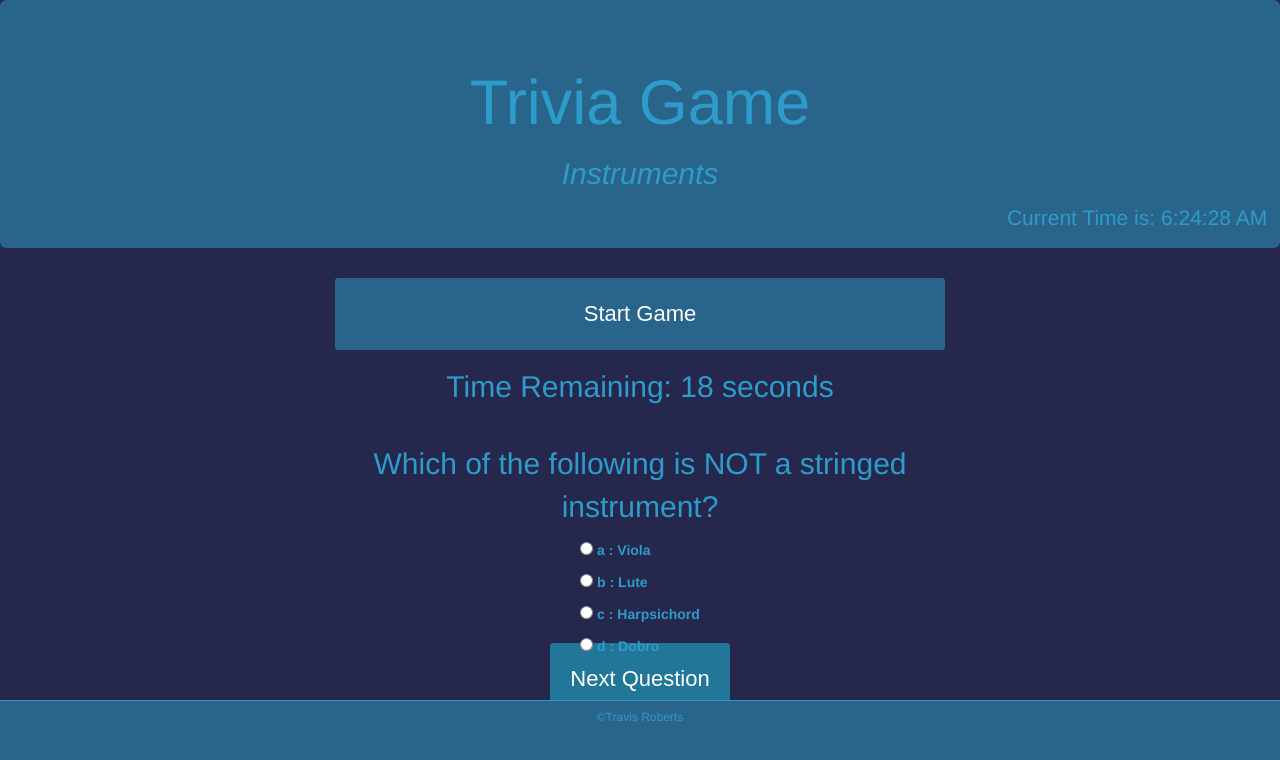
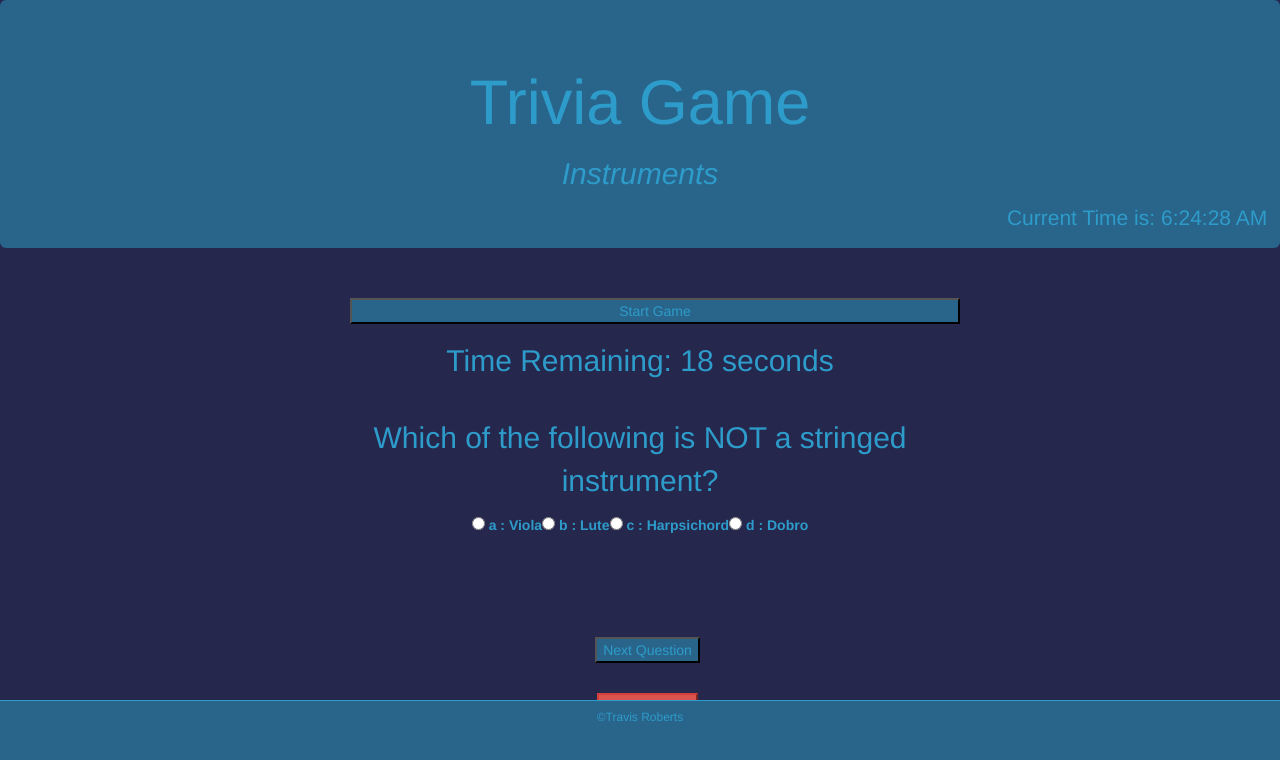
Before and after one commit to trobe026/TriviaGame, a plain HTML site: page index.html in a window 1280 px wide. Both pictures are taken after a click on the button "Start Game". Drawn offline with nearby package versions, Linux system fonts and the light colour scheme.

Commit message:
still a mess

```diff
--- a/assets/css/style.css
+++ b/assets/css/style.css
@@ -14,22 +14,15 @@ html, body{
   text-align: left;
   display: inline-block;
 }
-.answers label{
-  display: block;
+
+button {
+  margin-top: 20px;
+  margin-left: 15px;
+  background-color: #29648A;
+  /*display: block;*/
   margin-bottom: 10px;
 }
 
-button{
-  font-family: 'Work Sans', sans-serif;
-    font-size: 22px;
-    background-color: #279;
-    color: #fff;
-    border: 0px;
-    border-radius: 3px;
-    padding: 20px;
-    cursor: pointer;
-    margin-bottom: 20px;
-}
 button:hover{
     background-color: #38a;
 }
--- a/assets/javascript/app.js
+++ b/assets/javascript/app.js
@@ -45,19 +45,12 @@ var questions = [
 ];
 
 // display quiz questions
-
   function buildQuiz() {
-    // we'll need a place to store the HTML output
     var output = [];
 
-    // for each question...
     questions.forEach((currentQuestion, questionNumber) => {
-      // we'll want to store the list of answer choices
-      const answers = [];
-
-      // and for each available answer...
+      var answers = [];
       for (letter in currentQuestion.answers) {
-        // ...add an HTML radio button
         answers.push(
           `<label>
              <input type="radio" name="question${questionNumber}" value="${letter}">
@@ -66,7 +59,6 @@ var questions = [
            </label>`
         );
       }
-
       // add this question and its answers to the output
       output.push(
         `<div class="slide">
@@ -75,10 +67,37 @@ var questions = [
          </div>`
       );
     });
+    $('#quiz').html(output.join(""));
+  }
+  buildQuiz();
+  // hide until start button click
+  $('#quiz').hide();
 
-    // finally combine our output list into one string of HTML and put it on the page
-    quizContainer.innerHTML = output.join("");
-  }
+  // next slide on correct answer click
+  $('label').on('click', function () {
+    console.log('test');
+    questions.forEach((currentQuestion, questionNumber) => {
+      var answerContainers = quizContainer.querySelectorAll(".answers");
+      var answerContainer = answerContainers[questionNumber];
+      var selector = `input[name=question${questionNumber}]:checked`;
+      var userAnswer = (answerContainer.querySelector(selector) || {}).value;
+
+      if (userAnswer === currentQuestion.correctAnswer) {
+        seconds = 20;
+        // $('#quiz').text('Correct!');
+        console.log('test2');
+
+        $('#quiz').show();
+        showNextSlide();
+      } else {
+
+
+      }
+      // if (userAnswer !== currentQuestion.correctAnswer) {
+      //   $('#quiz').html(`<h2>Wrong Answer! The Correct Answer was: ${currentQuestion.correctAnswer} </h2>`);
+      // }
+    });
+  });
 
 // display results
 
@@ -114,6 +133,8 @@ var questions = [
     $('#results').html(`${numCorrect} out of ${questions.length}`);
   }
 
+// slides
+
   function showSlide(n) {
     slides[currentSlide].classList.remove("active-slide");
     slides[n].classList.add("active-slide");
@@ -141,25 +162,22 @@ var questions = [
   function showPreviousSlide() {
     showSlide(currentSlide - 1);
   }
-// Storing elements in variables:
+
+// Stored elements:
   var quizContainer = $("#quiz")[0];
   var resultsContainer = $("#results")[0];
   var submitButton = $("#submit")[0];
-
-  // display quiz right away
-  buildQuiz();
-
-  var previousButton = document.getElementById("previous");
-  var nextButton = document.getElementById("next");
+  var previousButton = $("#previous")[0];
+  var nextButton = $("#next")[0];
   var slides = document.querySelectorAll(".slide");
   let currentSlide = 0;
 
   showSlide(0);
 
   // on submit, show results
-  submitButton.addEventListener("click", showResults);
-  previousButton.addEventListener("click", showPreviousSlide);
-  nextButton.addEventListener("click", showNextSlide);
+  $('#submit').on('click', showResults);
+  $('#previous').on('click', showPreviousSlide);
+  $('#next').on('click', showNextSlide);
 
 
   // current time function and display
@@ -178,7 +196,7 @@ var questions = [
   }
 
   $(".btn-danger").on("click", function() {
-    myStopFunction()
+    stop()
   });
 
   // countdown variables
@@ -203,69 +221,21 @@ var questions = [
      }
    }
 
+   function correct() {
+     $('#quiz').text('Correct!');
+   }
 
+   function run() {
+      intervalID = setInterval(decrement, 1000);
+    }
 
 // start game
 
   $('.btn-block').on("click", function() {
     // start timer
     run();
+    $('#quiz').show();
 
     });
 
-//     function showResults() {
-//     // gather answer containers from our quiz
-//     const answerContainers = quizContainer.querySelectorAll(".answers");
-//
-//     // keep track of user's answers
-//     let numCorrect = 0;
-//
-//     // for each question...
-//     questions.forEach((currentQuestion, questionNumber) => {
-//       // find selected answer
-//       const answerContainer = answerContainers[questionNumber];
-//       const selector = `input[name=question${questionNumber}]:checked`;
-//       const userAnswer = (answerContainer.querySelector(selector) || {}).value;
-//
-//       // if answer is correct
-//       if (userAnswer === currentQuestion.correctAnswer) {
-//         // add to the number of correct answers
-//         numCorrect++;
-//
-//         // color the answers green
-//         answerContainers[questionNumber].style.color = "lightgreen";
-//       } else {
-//         // if answer is wrong or blank
-//         // color the answers red
-//         answerContainers[questionNumber].style.color = "red";
-//       }
-//     });
-//
-//     // show number of correct answers out of total
-//     resultsContainer.innerHTML = `${numCorrect} out of ${questions.length}`;
-//   }
-// submitButton.addEventListener('click', showResults());
-//     // $('#submit').on("click", function showResults() {
-//     //   console.log('test');
-//     //   const answerContainers = quizContainer.querySelectorAll('.answers');
-//     //
-//     //   let numCorrect = 0;
-//     //
-//     //   questions.forEach( (currentQuestion, questionNumber) => {
-//     //     const answerContainer = answerContainers[questionNumber];
-//     //     const selector = `input[name=question${questionNumber}]:checked`;
-//     //     const userAnswer = (answerContainer.querySelector(selector) || {}).value;
-//     //
-//     //     if(userAnswer === currentQuestion.correctAnswer) {
-//     //       numCorrect ++;
-//     //       answerContainers[questionNumber].style.color = 'lightgreen';
-//     //     } else {
-//     //       answerContainers[questionNumber].style.color = 'red';
-//     //     }
-//     //   });
-//     //   resultsContainer.innerHTML = numCorrect + ' out of ' + questions.length;
-//     // });
-//
-//
-//     // display results on click
  });
--- a/index.html
+++ b/index.html
@@ -31,6 +31,7 @@
           <button id="next">Next Question</button>
           <button id="submit">Submit Quiz</button>
           <div id="results"></div>
+          <button class='btn-danger'>Cheat: Pause</button>
         </div>
       </div>
       <div class="col-sm-3"></div>
```
